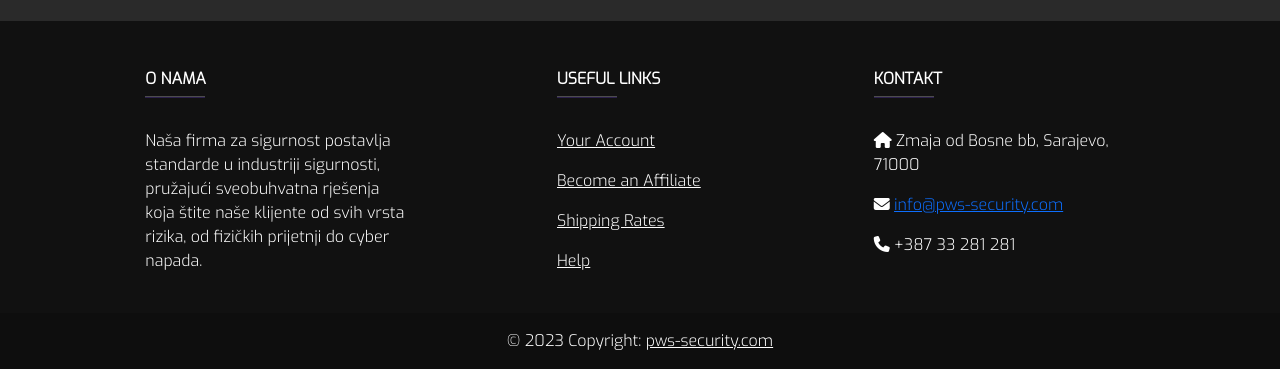
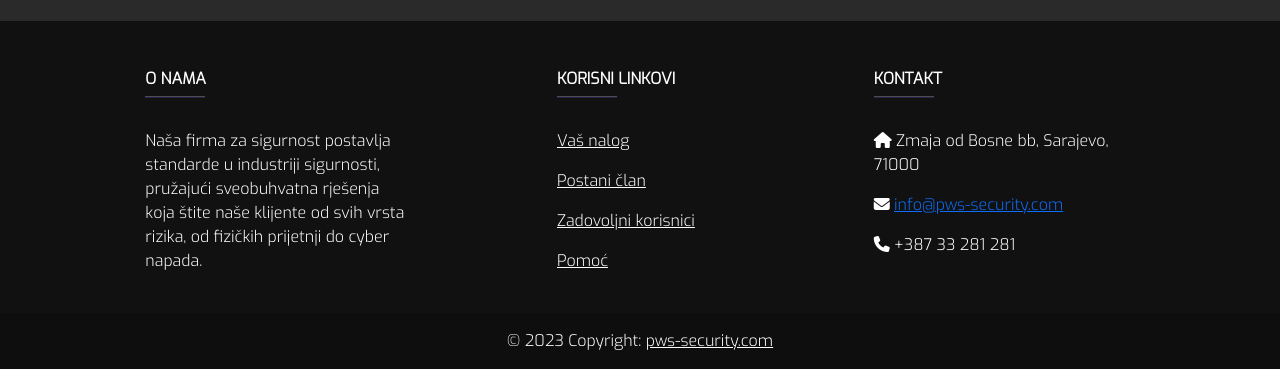
Before and after one commit to halilovick/Security-Systems-Website-PWS, a plain HTML site: page index.html in a window 1280 px wide. Shown: the part 3193-3562 px from the top of the page. Drawn offline with nearby package versions, Linux system fonts and the light colour scheme.

Commit message:
minor change

```diff
--- a/index.html
+++ b/index.html
@@ -259,19 +259,19 @@
           </div>
 
           <div class="col-md-3 col-lg-2 col-xl-2 mx-auto mb-4">
-            <h6 class="text-uppercase fw-bold">Useful links</h6>
+            <h6 class="text-uppercase fw-bold">Korisni linkovi</h6>
             <hr class="mb-4 mt-0 d-inline-block mx-auto" style="width: 60px; background-color: #7c4dff; height: 2px" />
             <p>
-              <a href="#!" class="text-white">Your Account</a>
+              <a href="#!" class="text-white">Vaš nalog</a>
             </p>
             <p>
-              <a href="#!" class="text-white">Become an Affiliate</a>
+              <a href="#!" class="text-white">Postani član</a>
             </p>
             <p>
-              <a href="#!" class="text-white">Shipping Rates</a>
+              <a href="#!" class="text-white">Zadovoljni korisnici</a>
             </p>
             <p>
-              <a href="#!" class="text-white">Help</a>
+              <a href="#!" class="text-white">Pomoć</a>
             </p>
           </div>
 
```
